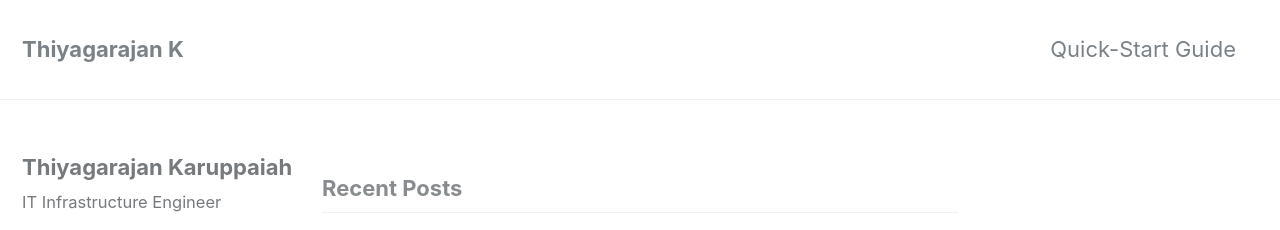
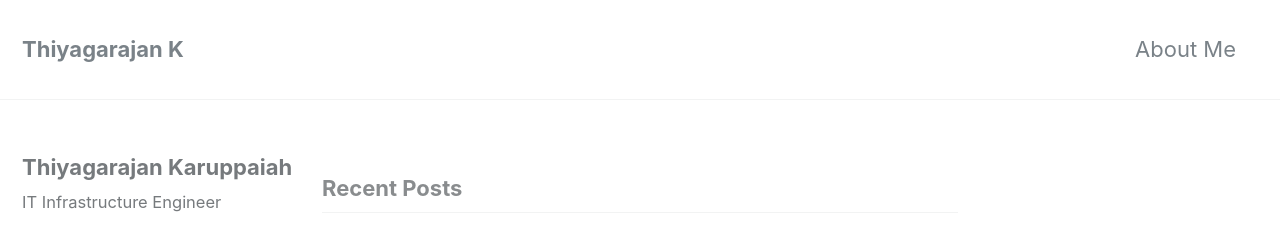
Before and after one commit to thiyaguin/thiyaguin.github.io, a Jekyll site: the page built from index.html, in a window 1280 px wide and 900 px high. Shown: the top 230 px of the window. Built offline with Jekyll 4.4.1, drawn with Linux system fonts in a browser that asks for light colours; nearby versions of some CDN libraries; the list of posts is cut into pages by our own code.

Commit message:
Updating Navigation

```diff
--- a/_data/navigation.yml
+++ b/_data/navigation.yml
@@ -1,7 +1,7 @@
 # main links
 main:
-  - title: "Quick-Start Guide"
-    url: https://mmistakes.github.io/minimal-mistakes/docs/quick-start-guide/
+  - title: "About Me"
+    url: http://thiyagarajan.in/
   # - title: "About"
   #   url: https://mmistakes.github.io/minimal-mistakes/about/
   # - title: "Sample Posts"
```
